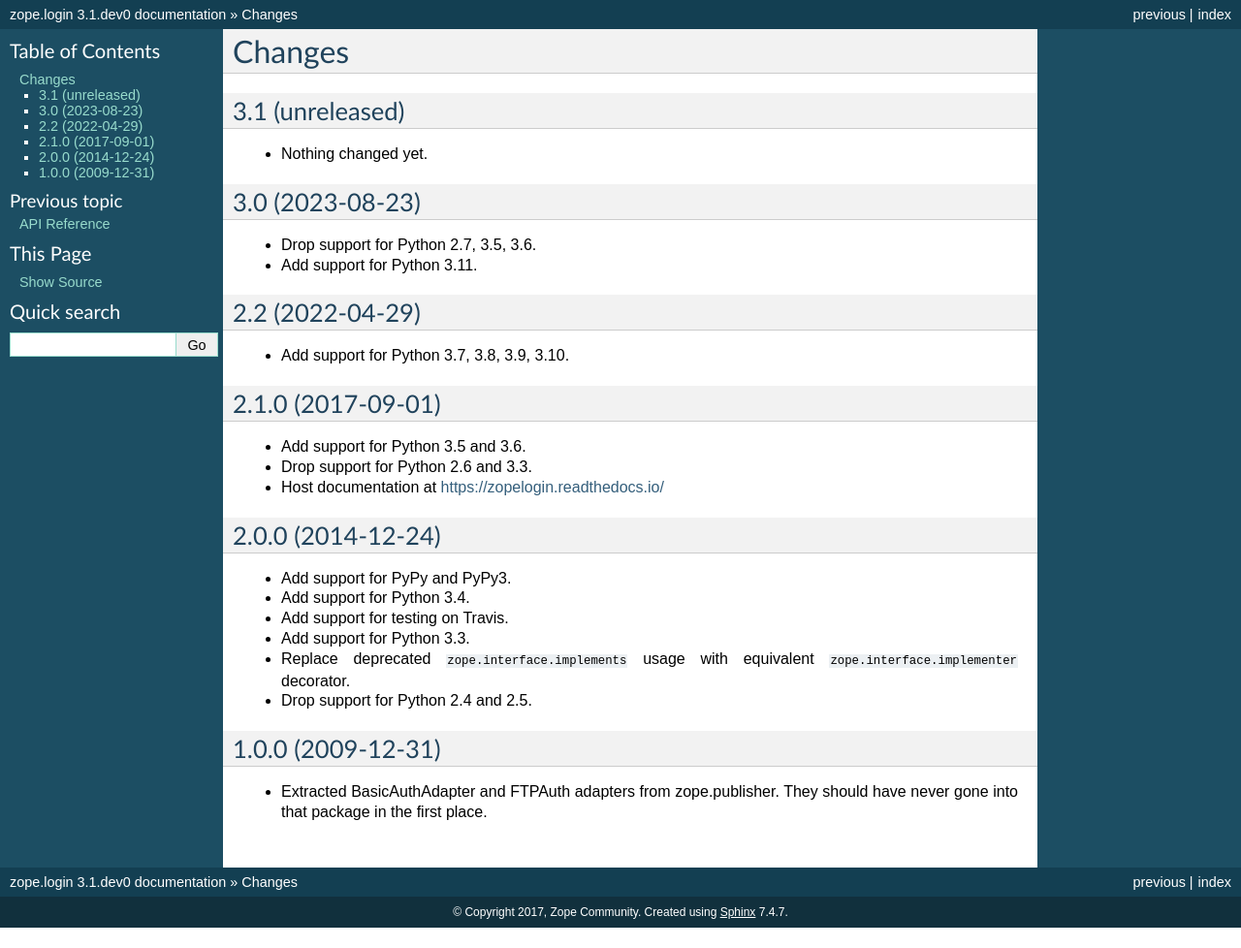
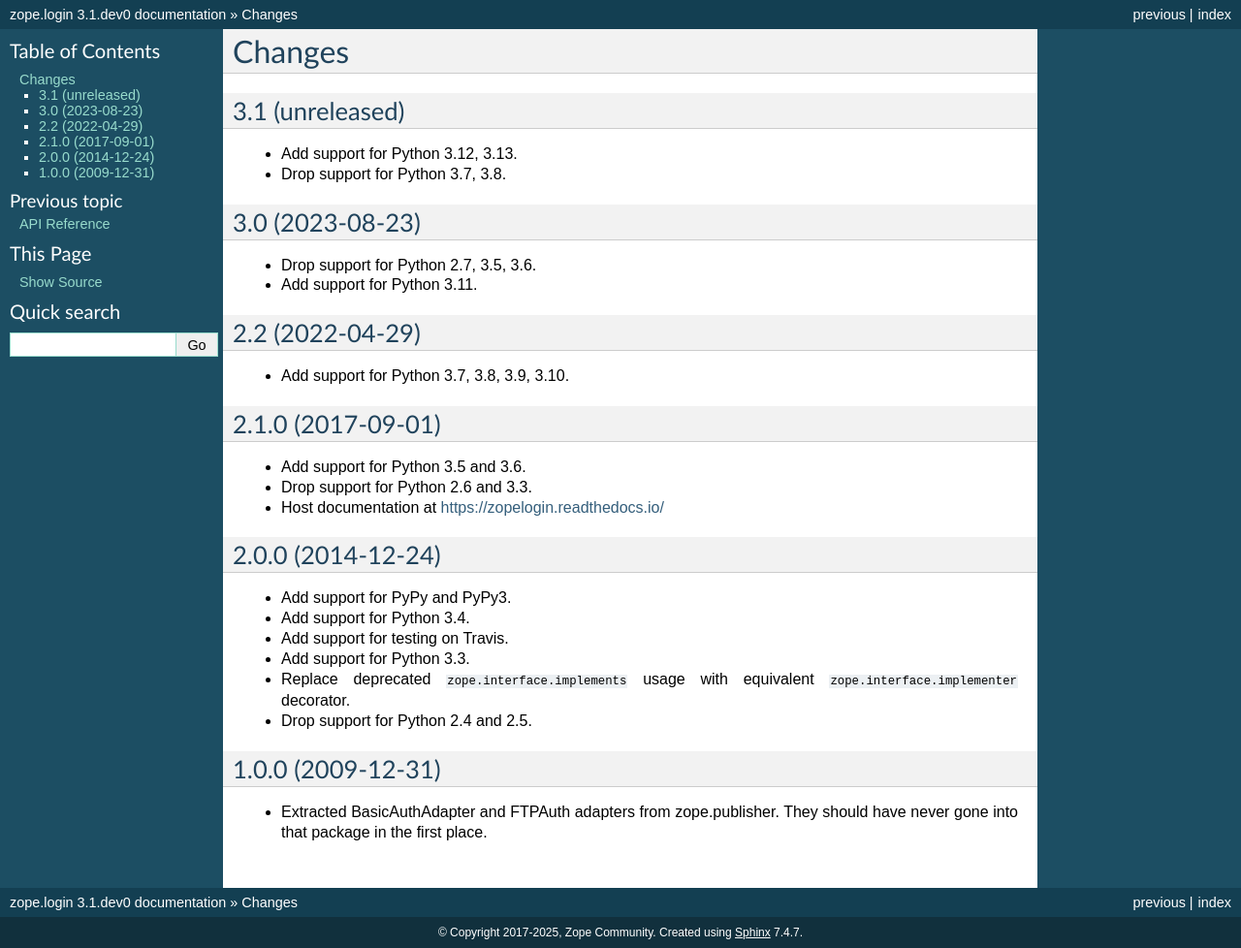
Before and after one commit to zopefoundation/zope.login, a Sphinx documentation site: the page built from docs/changelog.rst, in a window 1280 px wide. Shown: the whole page at 97% size. Built offline with Sphinx 7.4.7, drawn with Linux system fonts in a browser that asks for light colours; before the commit the page ends 957 px from its top, so only the background shows below that.

Commit message:
Update Python version support. (#9)
* Drop support for Python 3.7, 3.8.
* Add support for Python 3.12, 3.13.

```diff
--- a/CHANGES.rst
+++ b/CHANGES.rst
@@ -5,7 +5,9 @@
 3.1 (unreleased)
 ================
 
-- Nothing changed yet.
+- Add support for Python 3.12, 3.13.
+
+- Drop support for Python 3.7, 3.8.
 
 
 3.0 (2023-08-23)
--- a/docs/conf.py
+++ b/docs/conf.py
@@ -1,4 +1,3 @@
-# -*- coding: utf-8 -*-
 #
 # zope.app.apidoc documentation build configuration file, created by
 # sphinx-quickstart on Tue Sep 13 15:00:43 2016.
@@ -21,7 +20,10 @@
 # sys.path.insert(0, os.path.abspath('.'))
 import os
 import sys
+
 import pkg_resources
+
+
 sys.path.append(os.path.abspath('../src'))
 rqmt = pkg_resources.require('zope.login')[0]
 
@@ -48,7 +50,7 @@
 # You can specify multiple suffix as a list of string:
 #
 # source_suffix = ['.rst', '.md']
-source_suffix = '.rst'
+source_suffix = {'.rst': 'restructuredtext'}
 
 # The encoding of source files.
 #
@@ -58,9 +60,9 @@
 master_doc = 'index'
 
 # General information about the project.
-project = u'zope.login'
-copyright = u'2017, Zope Community'
-author = u'Zope Community'
+project = 'zope.login'
+copyright = '2017-2025, Zope Community'
+author = 'Zope Community'
 
 # The version info for the project you're documenting, acts as replacement for
 # |version| and |release|, also used in various other places throughout the
@@ -76,7 +78,7 @@
 #
 # This is also used if you do content translation via gettext catalogs.
 # Usually you set "language" from the command line for these cases.
-language = None
+language = 'en'
 
 # There are two options for replacing |today|: either, you set today to some
 # non-false value, then it is used:
@@ -155,15 +157,15 @@
 # html_logo = None
 
 # The name of an image file (relative to this directory) to use as a favicon of
-# the docs.  This file should be a Windows icon file (.ico) being 16x16 or 32x32
-# pixels large.
+# the docs.  This file should be a Windows icon file (.ico) being 16x16 or
+# 32x32 pixels large.
 #
 # html_favicon = None
 
 # Add any paths that contain custom static files (such as style sheets) here,
 # relative to this directory. They are copied after the builtin static files,
 # so a file named "default.css" will overwrite the builtin "default.css".
-html_static_path = ['_static']
+# html_static_path = ['_static']
 
 # Add any extra paths that contain custom files (such as robots.txt or
 # .htaccess) here, relative to this directory. These files are copied
@@ -248,29 +250,29 @@
 # -- Options for LaTeX output ---------------------------------------------
 
 latex_elements = {
-     # The paper size ('letterpaper' or 'a4paper').
-     #
-     # 'papersize': 'letterpaper',
+    # The paper size ('letterpaper' or 'a4paper').
+    #
+    # 'papersize': 'letterpaper',
 
-     # The font size ('10pt', '11pt' or '12pt').
-     #
-     # 'pointsize': '10pt',
+    # The font size ('10pt', '11pt' or '12pt').
+    #
+    # 'pointsize': '10pt',
 
-     # Additional stuff for the LaTeX preamble.
-     #
-     # 'preamble': '',
+    # Additional stuff for the LaTeX preamble.
+    #
+    # 'preamble': '',
 
-     # Latex figure (float) alignment
-     #
-     # 'figure_align': 'htbp',
+    # Latex figure (float) alignment
+    #
+    # 'figure_align': 'htbp',
 }
 
 # Grouping the document tree into LaTeX files. List of tuples
 # (source start file, target name, title,
 #  author, documentclass [howto, manual, or own class]).
 latex_documents = [
-    (master_doc, 'zopelogin.tex', u'zope.login Documentation',
-     u'Zope Community', 'manual'),
+    (master_doc, 'zopelogin.tex', 'zope.login Documentation',
+     'Zope Community', 'manual'),
 ]
 
 # The name of an image file (relative to this directory) to place at the top of
@@ -311,7 +313,7 @@
 # One entry per manual page. List of tuples
 # (source start file, name, description, authors, manual section).
 man_pages = [
-    (master_doc, 'zopelogin', u'zope.login Documentation',
+    (master_doc, 'zopelogin', 'zope.login Documentation',
      [author], 1)
 ]
 
@@ -326,7 +328,7 @@
 # (source start file, target name, title, author,
 #  dir menu entry, description, category)
 texinfo_documents = [
-    (master_doc, 'zopelogin', u'zope.login Documentation',
+    (master_doc, 'zopelogin', 'zope.login Documentation',
      author, 'zopelogin', 'One line description of project.',
      'Miscellaneous'),
 ]
@@ -350,9 +352,15 @@
 
 # Example configuration for intersphinx: refer to the Python standard library.
 intersphinx_mapping = {
-    'https://docs.python.org/': None,
-    'https://zopepublisher.readthedocs.io/en/latest/': None,
-    'https://zopeauthentication.readthedocs.io/en/latest/': None,
+    'python': (
+        'https://docs.python.org/',
+        None),
+    'zopepublisher': (
+        'https://zopepublisher.readthedocs.io/en/latest/',
+        None),
+    'zopeauthentication': (
+        'https://zopeauthentication.readthedocs.io/en/latest/',
+        None),
 }
 
 extlinks = {'issue': ('https://github.com/zopefoundation/zope.login/issues/%s',
--- a/setup.cfg
+++ b/setup.cfg
@@ -1,7 +1,5 @@
 # Generated from:
 # https://github.com/zopefoundation/meta/tree/master/config/pure-python
-[bdist_wheel]
-universal = 0
 
 [flake8]
 doctests = 1
```
Also changed, not shown: pyproject.toml (added, +21 -0 lines), setup.py (+4 -4 lines), .meta.toml, .pre-commit-config.yaml (added), CONTRIBUTING.md (line endings or trailing spaces), 4 other files.
